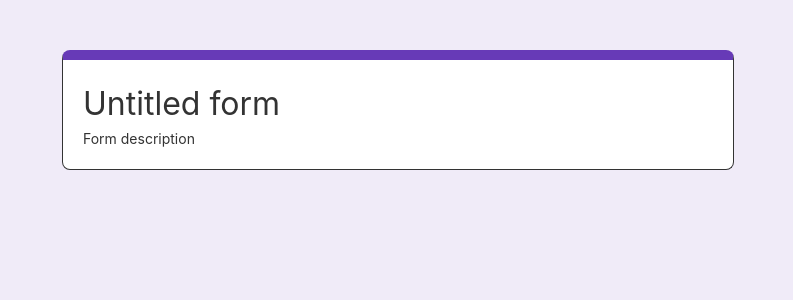
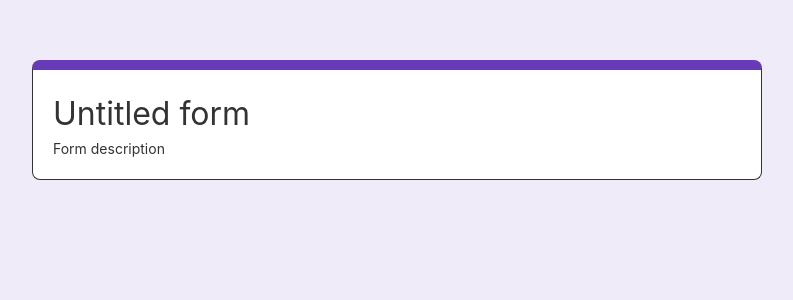
Before and after one commit to Deemou/google-form, a React (Vite) app: page / in a window 1280 px wide. Shown: the top 300 px of the page, without its empty margins (243-1036 px from the left). Built offline with nearby package versions, Linux system fonts and the light colour scheme.

Commit message:
feat: change form layout

```diff
--- a/src/styles/app.scss
+++ b/src/styles/app.scss
@@ -2,9 +2,8 @@
 
 .wrapper {
   margin: auto;
-  width: 770px;
+  max-width: 770px;
   min-width: 250px;
-  padding: 50px;
-  padding-bottom: 64px;
+  padding: 60px 20px;
   word-wrap: break-word;
 }
--- a/src/styles/style.scss
+++ b/src/styles/style.scss
@@ -17,7 +17,6 @@ section {
   border: 1px solid;
   border-radius: 8px;
   background-color: $white;
-  width: calc(100% + 2px);
   padding: 20px;
 }
 
```
